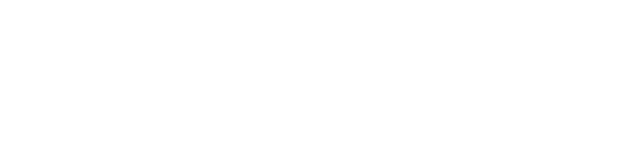
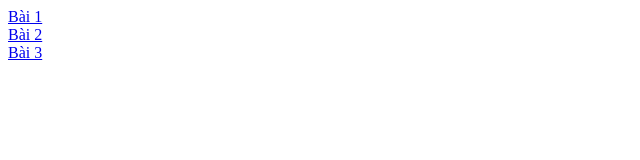
Before and after one commit to VDCSK8/f8-fullstack-FSK5-B4, a plain HTML site: page index.html in a window 1280 px wide. Shown: the whole page, without its empty margins (0-640 px from the left). Drawn offline with Linux system fonts and the light colour scheme.

Commit message:
nop-bai-tap-b4

```diff
--- a/index.html
+++ b/index.html
@@ -8,11 +8,11 @@
 </head>
 
 <body>
-    <a href="./ex01.html"></a>
+    <a href="./ex01.html">Bài 1</a>
     <br>
-    <a href="./ex02.html"></a>
+    <a href="./ex02.html">Bài 2</a>
     <br>
-    <a href="./ex03.html"></a>
+    <a href="./ex03.html">Bài 3</a>
 </body>
 
 </html>
```
